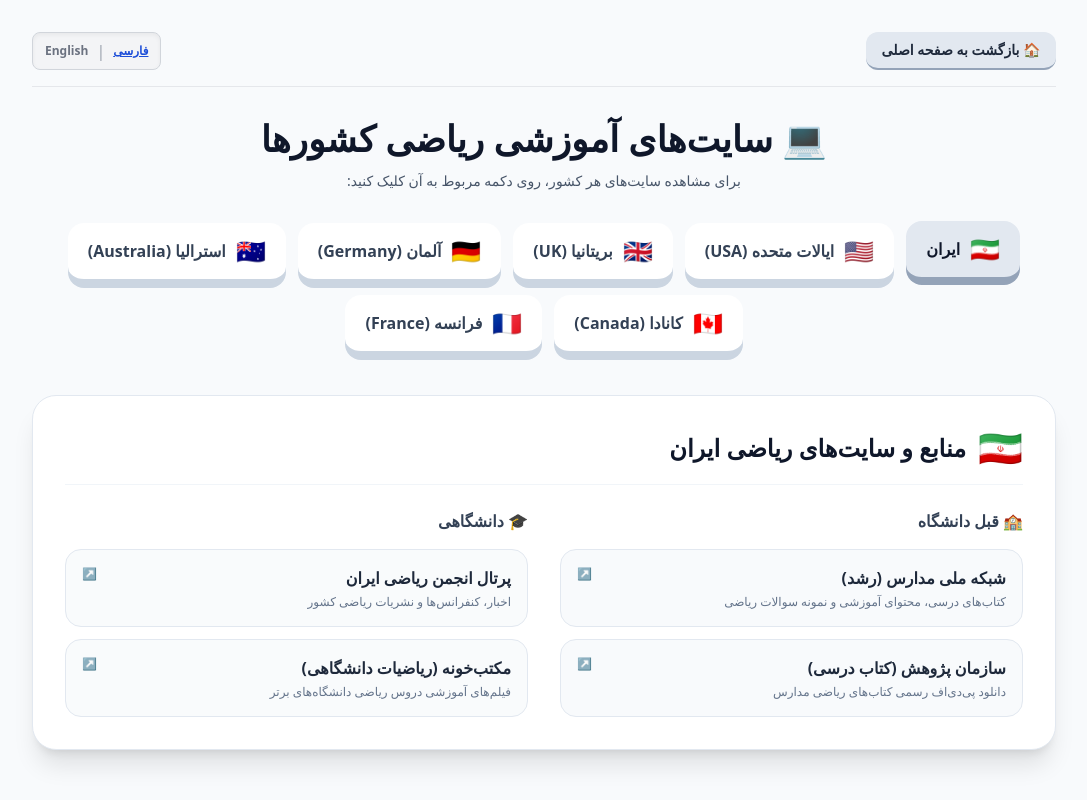
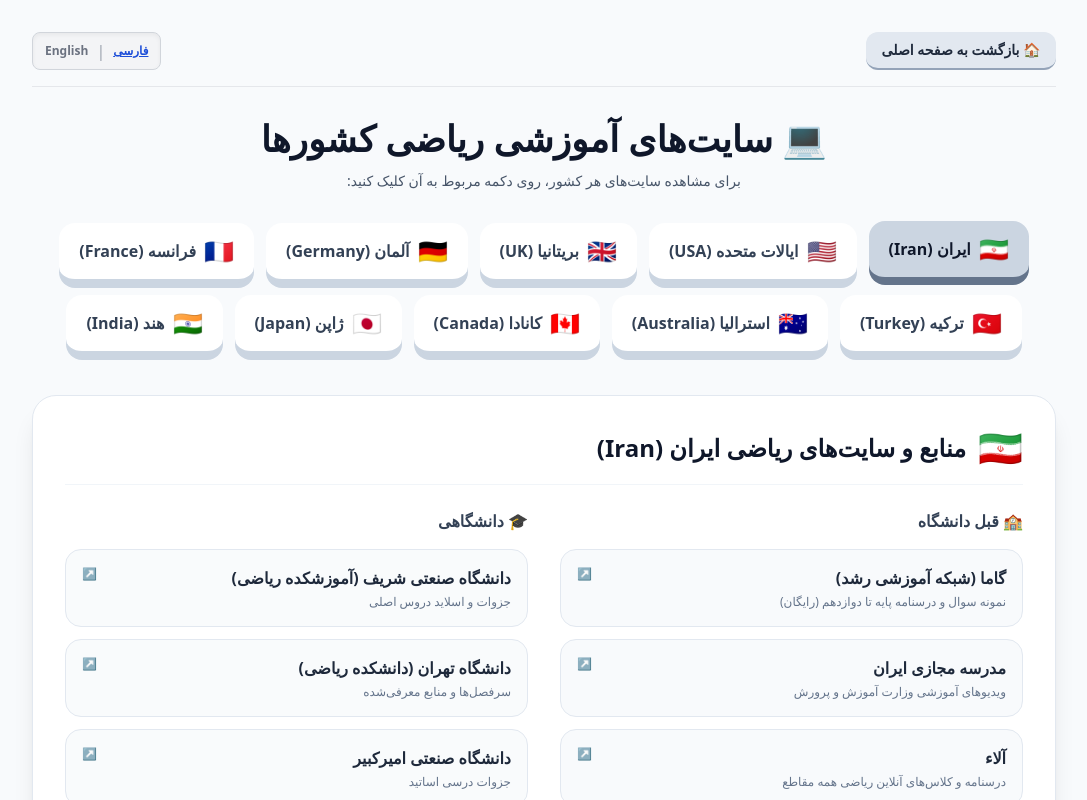
Before and after one commit to Hmohammadiz633/International-Mathematics-Site, a Next.js app: page /math-sites in a window 1280 px wide. Shown: the top 800 px of the page, without its empty margins (96-1183 px from the left). Built offline with nearby package versions, Linux system fonts and the light colour scheme.

Commit message:
Update page.js

```diff
--- a/app/math-sites/page.js
+++ b/app/math-sites/page.js
@@ -3,20 +3,27 @@
 import { useState } from 'react';
 import Link from 'next/link';
 
-// داده‌های کامل سایت‌های ریاضی کشورها (اولین کشور: ایران)
+// داده‌های ۱۰۰٪ دقیق و جامع بر اساس عکس‌های ارسال شده شما
 const MATH_SITES_DATA = [
   {
     id: 'iran',
     flag: '🇮🇷',
-    countryFa: 'ایران',
+    countryFa: 'ایران (Iran)',
     countryEn: 'Iran',
     preUniversity: [
-      { name: 'شبکه ملی مدارس (رشد)', desc: 'کتاب‌های درسی، محتوای آموزشی و نمونه سوالات ریاضی', url: 'https://roshd.ir' },
-      { name: 'سازمان پژوهش (کتاب درسی)', desc: 'دانلود پی‌دی‌اف رسمی کتاب‌های ریاضی مدارس', url: 'http://chap.sch.ir' }
+      { name: 'گاما (شبکه آموزشی رشد)', desc: 'نمونه سوال و درسنامه پایه تا دوازدهم (رایگان)', url: 'https://gama.ir' },
+      { name: 'مدرسه مجازی ایران', desc: 'ویدیوهای آموزشی وزارت آموزش و پرورش', url: 'https://iransch.ir' },
+      { name: 'آلاء', desc: 'درسنامه و کلاس‌های آنلاین ریاضی همه مقاطع', url: 'https://alaatv.com' },
+      { name: 'خان آکادمی فارسی', desc: 'ترجمه رسمی خان آکادمی برای پایه', url: 'https://fa.khanacademy.org' },
+      { name: 'ریاضیات ایران', desc: 'جزوه و تمرین دبیرستان به تفکیک پایه', url: 'https://roshd.ir' }
     ],
     university: [
-      { name: 'پرتال انجمن ریاضی ایران', desc: 'اخبار، کنفرانس‌ها و نشریات ریاضی کشور', url: 'https://ims.ir' },
-      { name: 'مکتب‌خونه (ریاضیات دانشگاهی)', desc: 'فیلم‌های آموزشی دروس ریاضی دانشگاه‌های برتر', url: 'https://maktabkhooneh.org' }
+      { name: 'دانشگاه صنعتی شریف (آموزشکده ریاضی)', desc: 'جزوات و اسلاید دروس اصلی', url: 'https://math.sharif.edu' },
+      { name: 'دانشگاه تهران (دانشکده ریاضی)', desc: 'سرفصل‌ها و منابع معرفی‌شده', url: 'https://math.ut.ac.ir' },
+      { name: 'دانشگاه صنعتی امیرکبیر', desc: 'جزوات درسی اساتید', url: 'https://math.aut.ac.ir' },
+      { name: 'دانشگاه فردوسی مشهد', desc: 'منابع ریاضی محض و کاربردی', url: 'https://math.fum.ac.ir' },
+      { name: 'انجمن ریاضی ایران', desc: 'مقالات آموزشی و منابع تکمیلی', url: 'https://ims.ir' },
+      { name: 'پرتال جامع ریاضیات (مگاایران)', desc: 'جستجوی مقالات ریاضی به فارسی', url: 'https://www.magiran.com' }
     ]
   },
   {
@@ -42,7 +49,7 @@ const MATH_SITES_DATA = [
     countryEn: 'UK',
     preUniversity: [
       { name: 'Maths Genie', desc: 'درسنامه، نمونه سوالات امتحان و ویدیوهای آموزشی', url: 'https://www.mathsgenie.co.uk' },
-      { name: 'Maths with Mum', desc: 'مناسب دبستان و پایه', url: 'https://www.mathswithmum.com' },
+      { name: 'Maths with Mum', desc: 'مناسب دبستان', url: 'https://www.mathswithmum.com' },
       { name: 'NRICH Math', desc: 'پازل و بازی از دانشگاه کمبریج', url: 'https://nrich.maths.org' }
     ],
     university: [
@@ -56,7 +63,7 @@ const MATH_SITES_DATA = [
     countryFa: 'آلمان (Germany)',
     countryEn: 'Germany',
     preUniversity: [
-      { name: 'Mathefritz', desc: 'به آلمانی، پایه دبستان تا دبیرستان', url: 'https://www.mathefritz.de' },
+      { name: 'Mathefritz', desc: 'به آلمانی، پایه دبستان', url: 'https://www.mathefritz.de' },
       { name: 'Serlo', desc: 'رایگان با توضیح گام‌به‌گام (آلمانی/انگلیسی)', url: 'https://de.serlo.org' }
     ],
     university: [
@@ -65,16 +72,47 @@ const MATH_SITES_DATA = [
     ]
   },
   {
+    id: 'france',
+    flag: '🇫🇷',
+    countryFa: 'فرانسه (France)',
+    countryEn: 'France',
+    preUniversity: [
+      { name: 'Maths et tiques', desc: 'ویدئو و تمرین به فرانسوی', url: 'https://www.maths-et-tiques.fr' }
+    ],
+    university: [
+      { name: 'Institut Fourier (Grenoble)', desc: 'آنالیز و جبر پیشرفته موسسه فوریه گرنوبل', url: 'https://www-fourier.univ-grenoble-alpes.fr' },
+      { name: 'École Polytechnique', desc: 'آموزش ریاضیات مدرسه پلی‌تکنیک فرانسه', url: 'https://www.polytechnique.edu' }
+    ]
+  },
+  {
+    id: 'turkey',
+    flag: '🇹🇷',
+    countryFa: 'ترکیه (Turkey)',
+    countryEn: 'Turkey',
+    preUniversity: [
+      { name: 'Matematik Vakti', desc: 'تمرین و آزمون پایه تا دبیرستان (رایگان)', url: 'https://www.matematikvakti.com' },
+      { name: 'Matematik Kolay', desc: 'حل تمرین تعاملی و ویدئو برای دبیرستان', url: 'https://www.matematikkolay.net' },
+      { name: 'ÜniversiteGO (بخش ریاضی)', desc: 'درسنامه و تست کنکور ترکی (YKS)', url: 'https://www.universitego.com' },
+      { name: 'Khan Academy Türkçe', desc: 'نسخه ترکی خان آکادمی (رایگان)', url: 'https://tr.khanacademy.org' }
+    ],
+    university: [
+      { name: 'Boğaziçi Üniversitesi Math', desc: 'اسلاید و جزوه به انگلیسی/ترکی', url: 'https://math.boun.edu.tr' },
+      { name: 'ODTÜ (METU) Math', desc: 'برنامه درسی و منابع پیشنهادی', url: 'https://math.metu.edu.tr' },
+      { name: 'İTÜ Math (دانشگاه فنی استانبول)', desc: 'جزوات درسی ریاضی دانشگاه فنی استانبول', url: 'https://www.math.itu.edu.tr' },
+      { name: 'Sabancı Üniversitesi', desc: 'دوره‌های آنلاین آزاد و برنامه‌های آکادمیک', url: 'https://www.sabanciuniv.edu' }
+    ]
+  },
+  {
     id: 'australia',
     flag: '🇦🇺',
     countryFa: 'استرالیا (Australia)',
     countryEn: 'Australia',
     preUniversity: [
-      { name: 'Maths Online', desc: 'آموزش ریاضی مطابق سیستم استرالیا', url: 'https://www.mathsonline.com.au' },
-      { name: 'AMSSI Schools', desc: 'موسسه علوم ریاضی استرالیا', url: 'https://schools.amsi.org.au' }
+      { name: 'Maths Online', desc: 'درسنامه و تمرین - بخشی رایگان', url: 'https://www.mathsonline.com.au' }
     ],
     university: [
-      { name: 'Uni of Sydney Math', desc: 'دوره‌ها و منابع ریاضی دانشگاه سیدنی', url: 'https://www.sydney.edu.au/science/schools/school-of-mathematics-and-statistics.html' }
+      { name: 'UNSW Sydney', desc: 'منابع مهندسی و ریاضی دانشگاه نیوساوث ولز', url: 'https://www.maths.unsw.edu.au' },
+      { name: 'ANU Math', desc: 'منابع آموزشی دانشجویی دانشگاه ملی استرالیا', url: 'https://maths.anu.edu.au' }
     ]
   },
   {
@@ -83,22 +121,38 @@ const MATH_SITES_DATA = [
     countryFa: 'کانادا (Canada)',
     countryEn: 'Canada',
     preUniversity: [
-      { name: 'CEMC Waterloo', desc: 'مرکز آموزش ریاضی و کامپیوتر دانشگاه واترلو', url: 'https://www.cemc.uwaterloo.ca' }
+      { name: 'Math Central', desc: 'منبع رایگان برای معلمان و دانش‌آموزان', url: 'https://mathcentral.uregina.ca' }
     ],
     university: [
-      { name: 'U of T Mathematics', desc: 'دپارتمان ریاضی دانشگاه تورنتو', url: 'https://www.math.toronto.edu' }
+      { name: 'UBC Math (وانکور)', desc: 'دوره‌های آموزشی رایگان دانشگاه بریتیش کلمبیا', url: 'https://www.math.ubc.ca' },
+      { name: 'Waterloo Math', desc: 'دوره‌های کارشناسی ریاضی دانشگاه واترلو', url: 'https://uwaterloo.ca/math' }
     ]
   },
   {
-    id: 'france',
-    flag: '🇫🇷',
-    countryFa: 'فرانسه (France)',
-    countryEn: 'France',
+    id: 'japan',
+    flag: '🇯🇵',
+    countryFa: 'ژاپن (Japan)',
+    countryEn: 'Japan',
     preUniversity: [
-      { name: 'Sésamath', desc: 'تمرینات و منابع ریاضی مدارس فرانسه', url: 'https://www.sesamath.net' }
+      { name: 'Sugaku', desc: 'به ژاپنی، مناسب دبستان و راهنمایی', url: 'https://www.sugaku.jp' }
     ],
     university: [
-      { name: 'IHES France', desc: 'موسسه تحقیقات پیشرفته ریاضی فرانسه', url: 'https://www.ihes.fr' }
+      { name: 'Kyoto University Math', desc: 'ریاضی محض دانشگاه کیوتو', url: 'https://www.math.kyoto-u.ac.jp' },
+      { name: 'Todai Math (توکیو)', desc: 'آموزش تخصصی ریاضیات دانشگاه توکیو', url: 'https://www.ms.u-tokyo.ac.jp' }
+    ]
+  },
+  {
+    id: 'india',
+    flag: '🇮🇳',
+    countryFa: 'هند (India)',
+    countryEn: 'India',
+    preUniversity: [
+      { name: "BYJU'S", desc: 'ویدیوهای مفهومی پایه تا دوازدهم', url: 'https://byjus.com' },
+      { name: 'Cuemath', desc: 'تمرین تعاملی ریاضی پایه', url: 'https://www.cuemath.com' }
+    ],
+    university: [
+      { name: 'NPTEL Math', desc: 'آموزش پایه دانشگاه و کنکور (موسسه ملی فناوری)', url: 'https://nptel.ac.in' },
+      { name: 'IIT Bombay Math', desc: 'برنامه‌های آکادمیک IIT بمبئی', url: 'https://www.math.iitb.ac.in' }
     ]
   }
 ];
@@ -151,7 +205,7 @@ export default function MathSitesPage() {
           </p>
         </div>
 
-        {/* دکمه‌های سه‌بعدی کشورها (رنگ دکمه انتخابی: خاکستری کم‌رنگ) */}
+        {/* دکمه‌های ۳ بعدی خاکستری کم‌رنگ برای انتخاب کشور */}
         <div className="flex flex-wrap items-center justify-center gap-3 mb-10">
           {MATH_SITES_DATA.map((item) => {
             const isSelected = selectedCountry.id === item.id;
@@ -161,9 +215,9 @@ export default function MathSitesPage() {
                 type="button"
                 onClick={() => setSelectedCountry(item)}
                 className={`
-                  px-5 py-3 rounded-2xl font-black text-sm md:text-base flex items-center gap-2.5 transition-all duration-150 cursor-pointer select-none
+                  px-4 py-2.5 md:px-5 md:py-3 rounded-2xl font-black text-sm md:text-base flex items-center gap-2 transition-all duration-150 cursor-pointer select-none
                   ${isSelected
-                    ? 'bg-slate-200 text-slate-900 border-b-4 border-slate-400 shadow-[0_4px_0_#94a3b8] translate-y-[-2px]'
+                    ? 'bg-slate-300 text-slate-900 border-b-4 border-slate-500 shadow-[0_4px_0_#64748b] translate-y-[-2px]'
                     : 'bg-white hover:bg-slate-100 text-slate-700 border-b-4 border-slate-300 hover:border-slate-400 active:border-b-0 active:translate-y-1 shadow-[0_5px_0_#cbd5e1] hover:shadow-[0_2px_0_#94a3b8]'
                   }
                 `}
@@ -175,7 +229,7 @@ export default function MathSitesPage() {
           })}
         </div>
 
-        {/* محتوای پایین دکمه‌ها */}
+        {/* نمایش لیست کامل لینک‌های کشور انتخابی */}
         {selectedCountry && (
           <div className="bg-white rounded-3xl p-6 md:p-8 border border-slate-200 shadow-xl transition-all duration-300">
 
@@ -188,7 +242,7 @@ export default function MathSitesPage() {
 
             <div className="grid grid-cols-1 md:grid-cols-2 gap-8">
 
-              {/* قبل دانشگاه */}
+              {/* بخش قبل دانشگاه */}
               {selectedCountry.preUniversity && selectedCountry.preUniversity.length > 0 && (
                 <div>
                   <h3 className="text-base font-bold text-slate-700 mb-4 flex items-center gap-2">
@@ -218,7 +272,7 @@ export default function MathSitesPage() {
                 </div>
               )}
 
-              {/* دانشگاهی */}
+              {/* بخش دانشگاهی */}
               {selectedCountry.university && selectedCountry.university.length > 0 && (
                 <div>
                   <h3 className="text-base font-bold text-slate-700 mb-4 flex items-center gap-2">
```
